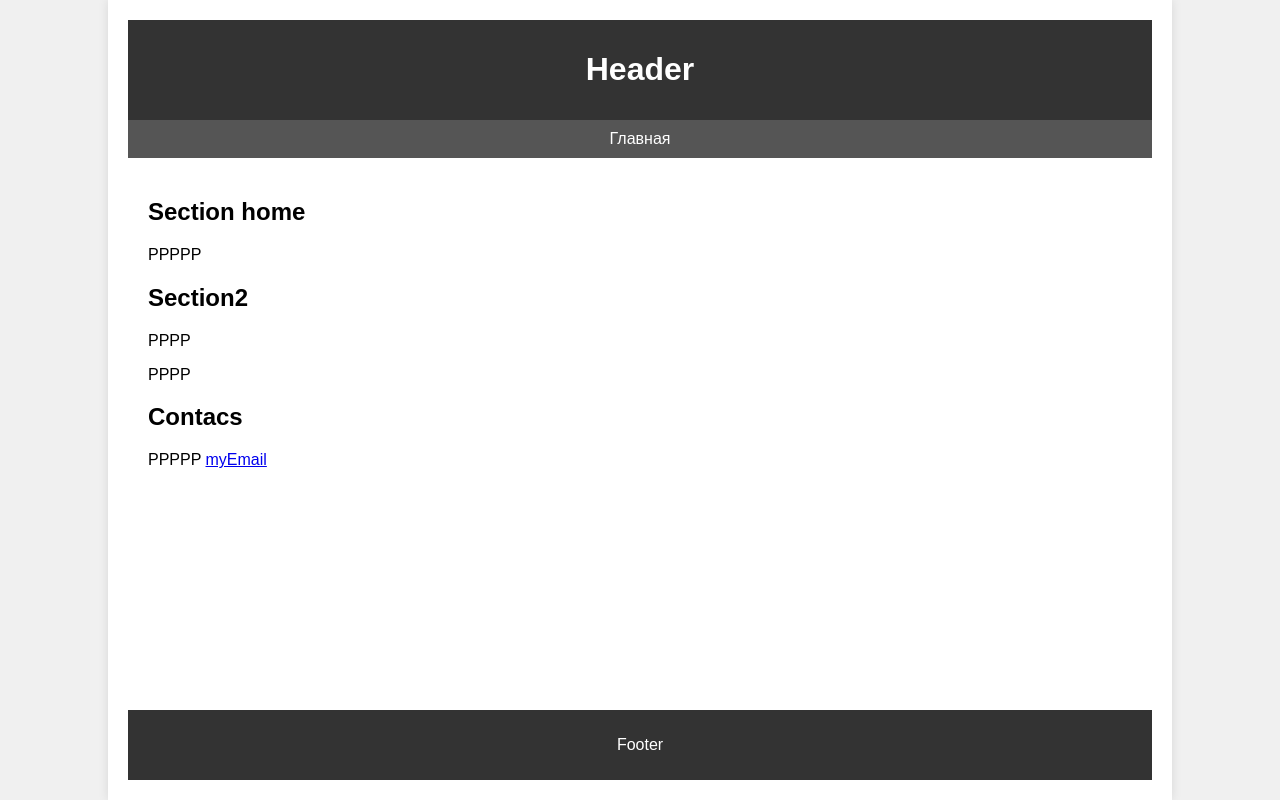
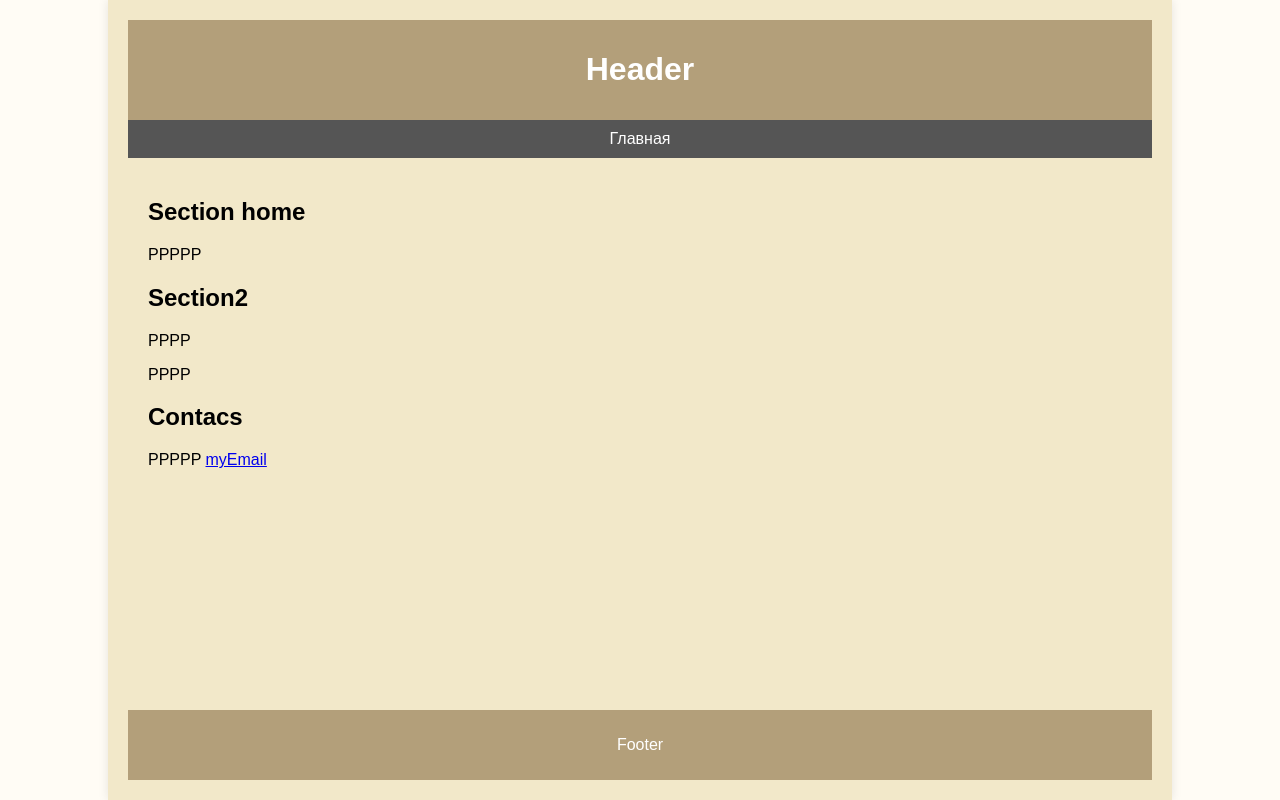
Before and after one commit to DimonFilin/DimonFilin.github.io, a plain HTML site: page index.html in a window 1280 px wide. Drawn offline with Linux system fonts and the light colour scheme.

Commit message:
Changed colors

```diff
--- a/index.html
+++ b/index.html
@@ -7,7 +7,7 @@
     <style>
         body {
             font-family: Arial, sans-serif;
-            background-color: #f0f0f0; /* Светлый фон */
+            background-color: #FFFCF5; /* Светлый фон */
             margin: 0;
             padding: 0;
             display: flex;
@@ -16,7 +16,7 @@
             height: 100vh;
         }
         .container {
-            background-color: #fff; /* Фон контейнера */
+            background-color: #F2E8C9; /* Фон контейнера */
             width: 80%; /* Ширина контейнера */
             max-width: 1200px; /* Максимальная ширина контейнера */
             box-shadow: 0 0 10px rgba(0, 0, 0, 0.1); /* Тень для контейнера */
@@ -27,7 +27,7 @@
             justify-content: space-between;
         }
         header {
-            background-color: #333;
+            background-color: #B39F7A;
             color: #fff;
             padding: 10px 0;
             text-align: center;
@@ -48,7 +48,7 @@
             flex-grow: 1; /* Занимаем оставшееся пространство */
         }
         footer {
-            background-color: #333;
+            background-color: #B39F7A;
             color: #fff;
             padding: 10px 0;
             text-align: center;
```
